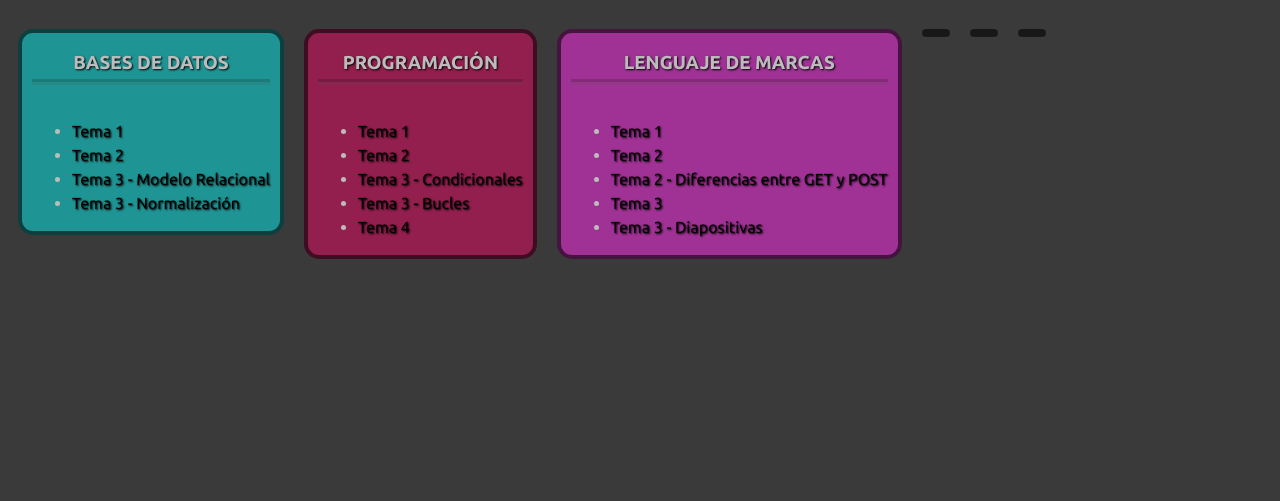
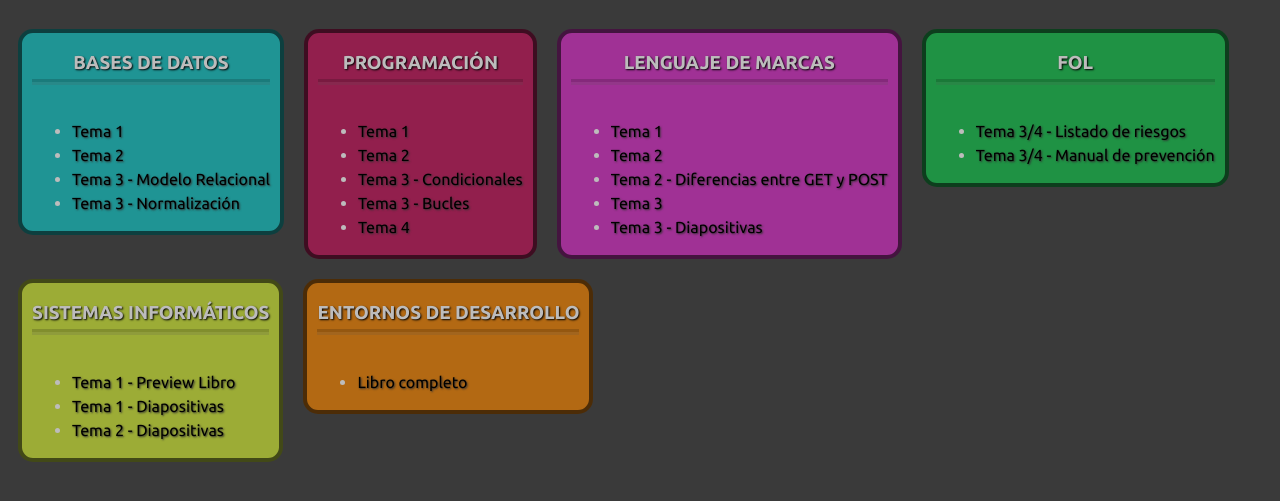
Before and after one commit to dmartinr0510/PDFs-daw, a plain HTML site: page index.html in a window 1280 px wide. Shown: the part 61-562 px from the top of the page. Drawn offline with Linux system fonts and the light colour scheme.

Commit message:
Add files via upload

```diff
--- a/index.html
+++ b/index.html
@@ -52,9 +52,35 @@
                 <li><a href="./resources/LGMI/Tema3/Tema3-Diapo.pdf" download>Tema 3 - Diapositivas</a></li>
             </ul>
         </article>
-        <article></article>
-        <article></article>
-        <article></article>
+
+        <article id = "FOL">
+            <h3>FOL</h3>
+
+            <ul>
+                <li><a href="./resources/FOL/Tema3y4/listado-no-exhaustivo-de-riesgos.pdf" download>Tema 3/4 - Listado de riesgos</a></li>
+                <li><a href="./resources/FOL/Tema3y4/Manual Prevencion.pdf" download>Tema 3/4 - Manual de prevención </a></li>
+            </ul>
+        </article>
+
+        <article id = "SI">
+
+            <h3>Sistemas Informáticos</h3>
+
+            <ul>
+                <li><a href="https://books.google.es/books?id=kR3JEAAAQBAJ&lpg=PP1&hl=es&pg=PA3#v=onepage&q&f=false" target = "_blank" rel = "noopener">Tema 1 - Preview Libro</a></li>
+                <li><a href = "./resources/SI/Tema1/Unidad 1 Hardware y Software.pdf" download>Tema 1 - Diapositivas</a></li>
+                <li><a href = "./resources/SI/Tema2/UD2_SISTEMAS OPERATIVOS INSTALACION.pdf" download>Tema 2 - Diapositivas</a></li>
+            </ul>
+
+        </article>
+        <article id = "EEDD">
+
+            <h3>Entornos de desarrollo</h3>
+
+            <ul>
+                <li><a href = "resources/Entornos/entornos-de-desarrollo_compress.pdf" download>Libro completo</a></li>
+            </ul>
+        </article>
     </div>
 
 </body>
--- a/styles.css
+++ b/styles.css
@@ -47,6 +47,7 @@ article li{
     width: fit-content;
 }
 article a{
+    text-shadow: 1px 1px 2px rgb(51, 50, 50);
     text-decoration: none;
     color: black
 }
@@ -60,7 +61,17 @@ article a{
 #LGMI{
     background-color: rgba(223, 44, 205, 0.621);
 }
+#FOL{
+    background-color:rgba(2, 250, 81, 0.458)
+}
+#SI{
+    background-color:rgba(228, 255, 52, 0.581)
+}
+#EEDD{
+    background-color:rgba(234, 126, 2, 0.692)
+}
 article li:hover{
+    transition: 500ms;
     transform: translateX(5px);
 }
 header{
```
